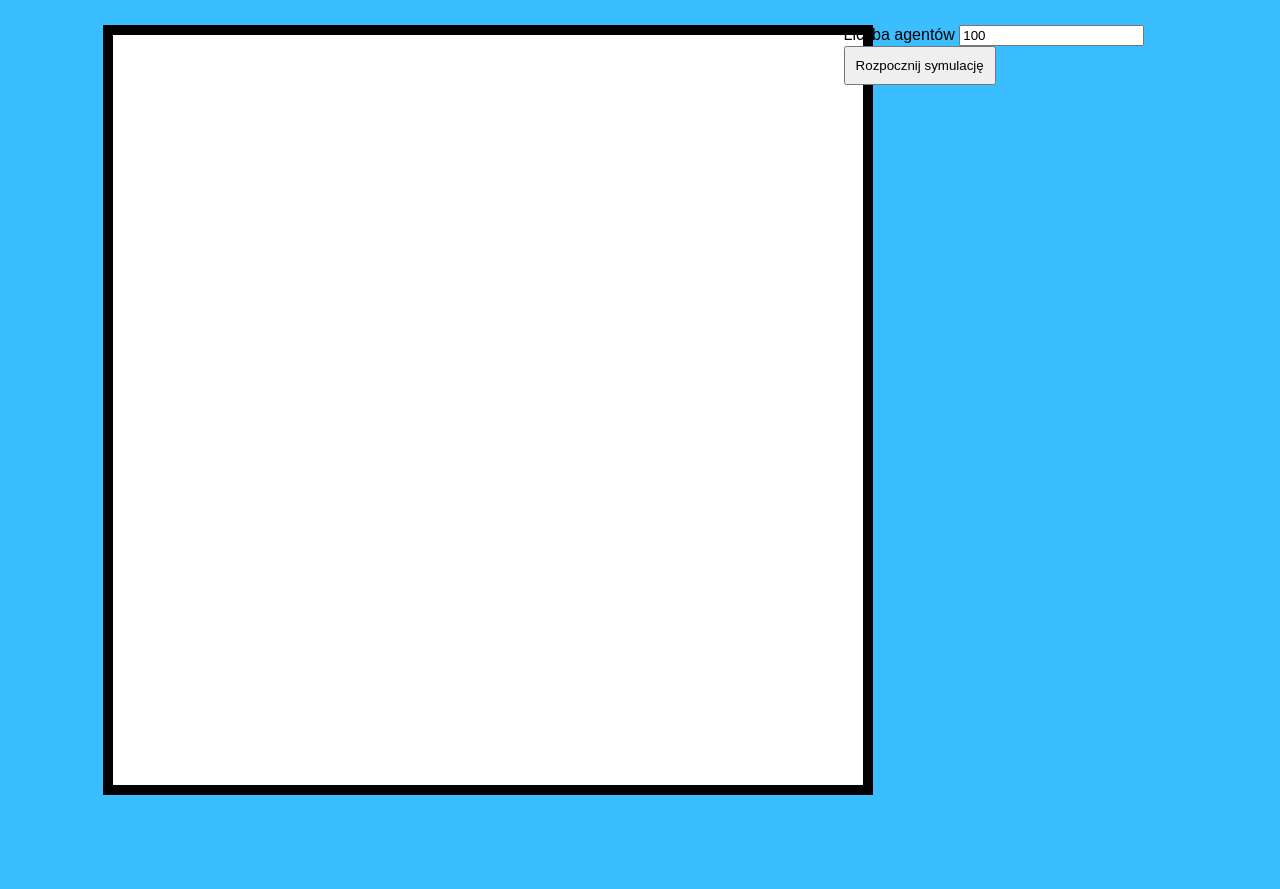
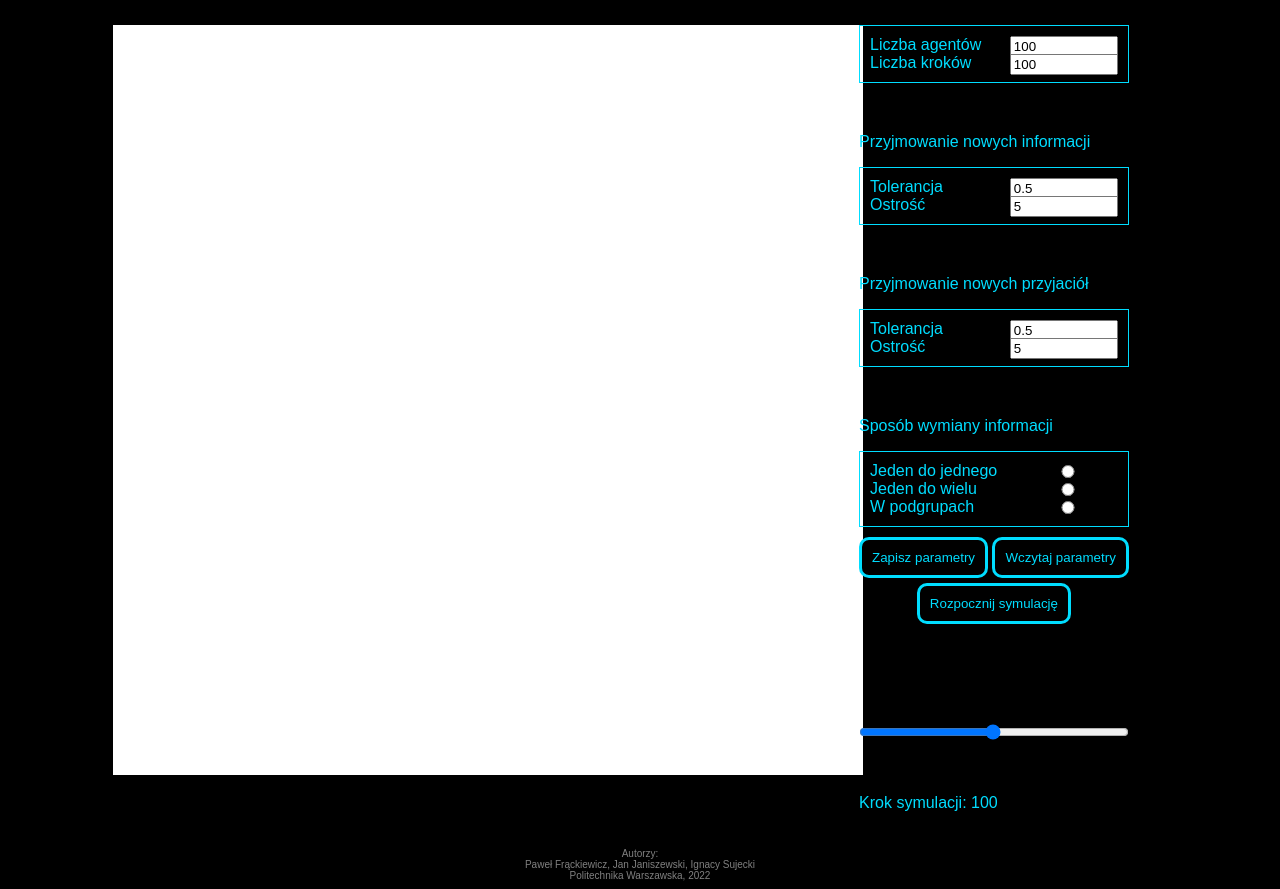
Before and after one commit to FrackiewiczP/info_bubbles, a plain HTML site: page Frontend/html/index.html in a window 1280 px wide. Shown: the part 124-1013 px from the top of the page. Before the commit the page ends 927 px from the top, so only its background shows below. Drawn offline with Linux system fonts and the light colour scheme.

Commit message:
Add more parameters to UI + some redesign

```diff
--- a/Frontend/html/index.html
+++ b/Frontend/html/index.html
@@ -8,14 +8,62 @@
         <h1 class="title">Information Bubble Simulator</h1>
         <div class="main-content">
             <div class="main-content-grid">
+                <!--First column-->
                 <canvas id="simulation-canvas" width="750" height="750"></canvas>
-                <form action="/action_page.php">
-                    <label for="agent-num">Liczba agentów</label>
-                    <input type="number" id="agent-num" value="100"><br>
-                    <button type="button" style="padding: 10px;" onclick="startSimulation()">Rozpocznij symulację</button>
-                </form>
+                <!--Second column-->
+                <div class="second-column">
+                    <form action="/action_page.php">
+                        <div class="input-group">
+                            <label for="agent-num">Liczba agentów</label>
+                            <input type="number" id="agent-num" value="100"><br>
+                            <label for="step-num">Liczba kroków</label>
+                            <input type="number" id="step-num" value="100"><br>
+                        </div>
+                        <p>Przyjmowanie nowych informacji</p>
+                        <div class="input-group">
+                            <label for="info-latitude">Tolerancja</label>
+                            <input type="number" id="info-latitude" value="0.5" min="0" max="1" step="0.1"><br>
+                            <label for="info-sharpness">Ostrość</label>
+                            <input type="number" id="info-sharpness" value="5"><br>
+                        </div>
+                        <p>Przyjmowanie nowych przyjaciół</p>
+                        <div class="input-group">
+                            <label for="friend-latitude">Tolerancja</label>
+                            <input type="number" id="friend-latitude" value="0.5" min="0" max="1" step="0.1"><br>
+                            <label for="friend-sharpness">Ostrość</label>
+                            <input type="number" id="friend-sharpness" value="5"><br>
+                        </div>
+                        <p>Sposób wymiany informacji</p>
+                        <div class="input-group">
+                            <input type="radio" name="info-sharing-mode" value="one-to-one" id="one-to-one">
+                            <label for="one-to-one">Jeden do jednego</label><br>
+                            <input type="radio" name="info-sharing-mode" value="one-to-many" id="one-to-many">
+                            <label for="one-to-many">Jeden do wielu</label><br>
+                            <input type="radio" name="info-sharing-mode" value="subgroups" id="subgroups">
+                            <label for="subgroups">W podgrupach</label><br>
+                        </div>
+                        <div style="margin-bottom: 5px;">
+                            <button type="button">Zapisz parametry</button>
+                            <button type="button">Wczytaj parametry</button>
+                        </div>
+                        <div style="position: relative; text-align: center;">
+                            <button type="button" onclick="startSimulation()" style="margin:auto">Rozpocznij symulację</button>
+                        </div>
+                    </form>
+                    <div class="slidecontainer" style="align-self: center; width: 100%;">
+                        <input type="range" min="1" max="100" value="50" id="step-slider" oninput="updateCurrentStep()"><br>
+                        <p>Krok symulacji: <span id="current-step">100</span></p>
+                    </div>
+                </div>
             </div>
         </div>
         <script src="../javascript/index.js"></script>
     </body>
+    <footer style="text-align: center; margin-top: 20px; color: gray; font-size: x-small;">
+        Autorzy: <br>
+        Paweł Frąckiewicz,
+        Jan Janiszewski,
+        Ignacy Sujecki <br>
+        Politechnika Warszawska, 2022 <br>
+    </footer>
 </html>
--- a/Frontend/javascript/index.js
+++ b/Frontend/javascript/index.js
@@ -28,3 +28,9 @@ function startSimulation()
         addUser();
     }
 }
+
+function updateCurrentStep()
+{
+    let currentStep = document.getElementById("step-slider").value;
+    document.getElementById("current-step").textContent = currentStep.toString();
+}
--- a/Frontend/sass/index.scss
+++ b/Frontend/sass/index.scss
@@ -1,8 +1,8 @@
-$blue-background: rgba(#3ABEFF, 1);
+$blue-text: rgba(0, 221, 255, 1);
 
 body{
-    background-color: $blue-background;
-    color: black;
+    background-color: black;
+    color: $blue-text;
     font-family: Arial, Helvetica, sans-serif;
 }
 
@@ -10,12 +10,40 @@ h1{
     font-size: 60px;
 }
 
+p{
+    margin-top: 50px;
+}
+
+input{
+    width: 100px;
+    margin-left: auto;
+    margin-right: 0;
+    position: absolute;
+    right: 10px;
+}
+
+button{
+    outline: none;
+    padding: 10px;
+    color: $blue-text;
+    background-color: black;
+    border: 3px solid $blue-text;
+    border-radius: 10px;
+    transition: 0.5s;
+}
+
+button:hover {
+    background-color:$blue-text;
+    color:black;
+    cursor: pointer;
+  }
+
 .title{
     text-align: center;
 }
 
 .main-content{
-    margin-left: 10%,;
+    margin-left: 10%;
     margin-right: 10%;
     height: auto;
 }
@@ -26,10 +54,27 @@ h1{
     justify-items: center;
 }
 
+.input-group{
+    padding: 10px;
+    border: 1px solid $blue-text;
+    margin-bottom: 10px;
+    position: relative;
+}
+
+.second-column{
+    display: flex;
+    flex-direction: column;
+}
+
 #simulation-canvas{
     display: block;
-    border-width: 10px;
-    border-style: solid;
-    border-color: black;
     background-color: white;
 }
+
+input[type=range]{
+    margin-top: 100px;
+    width: 100%;
+    position:inherit;
+    color: $blue-text;
+    background-color: $blue-text;
+}
```
Also changed, not shown: Frontend/css/index.css, 1 other file.
